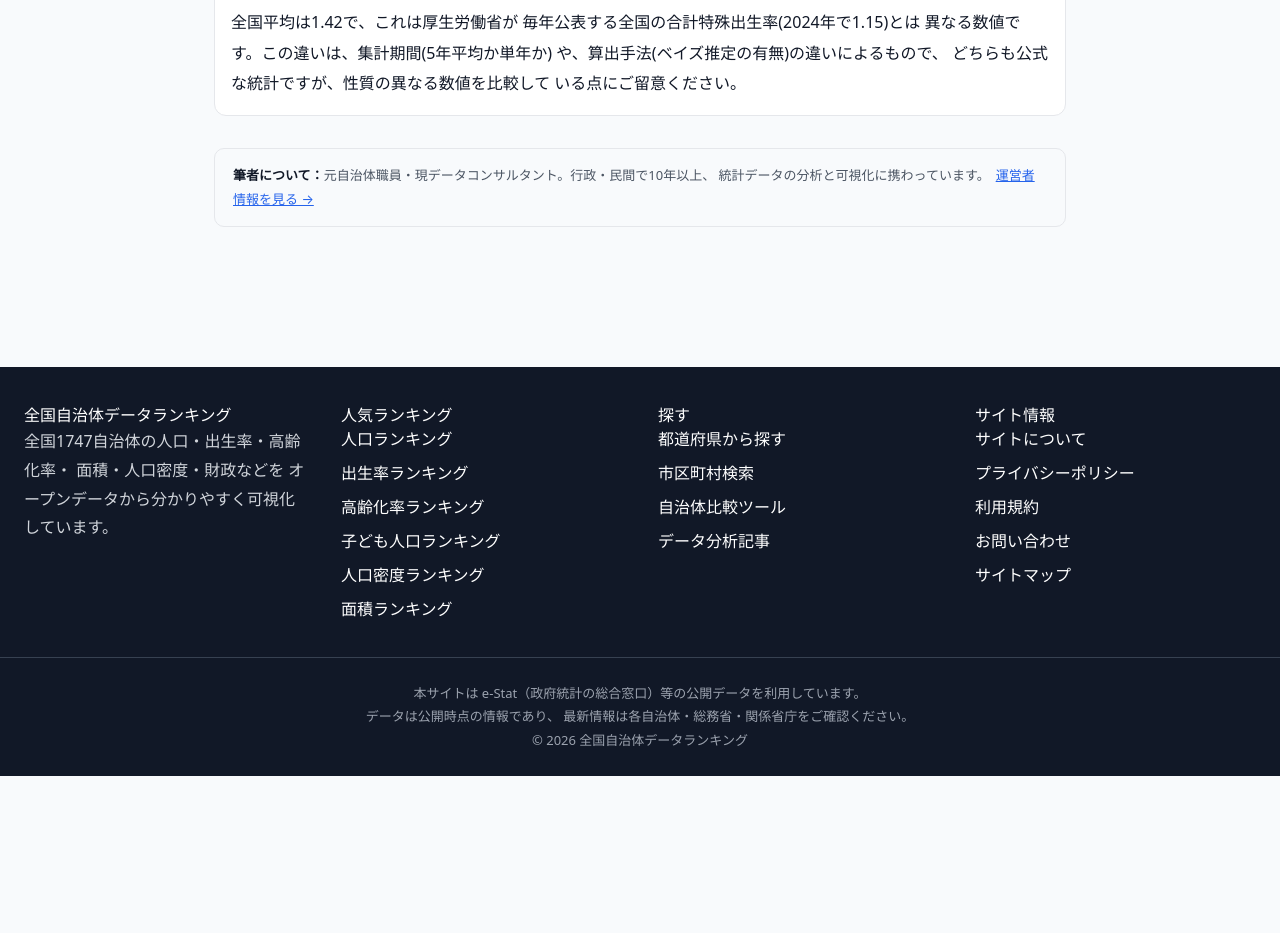
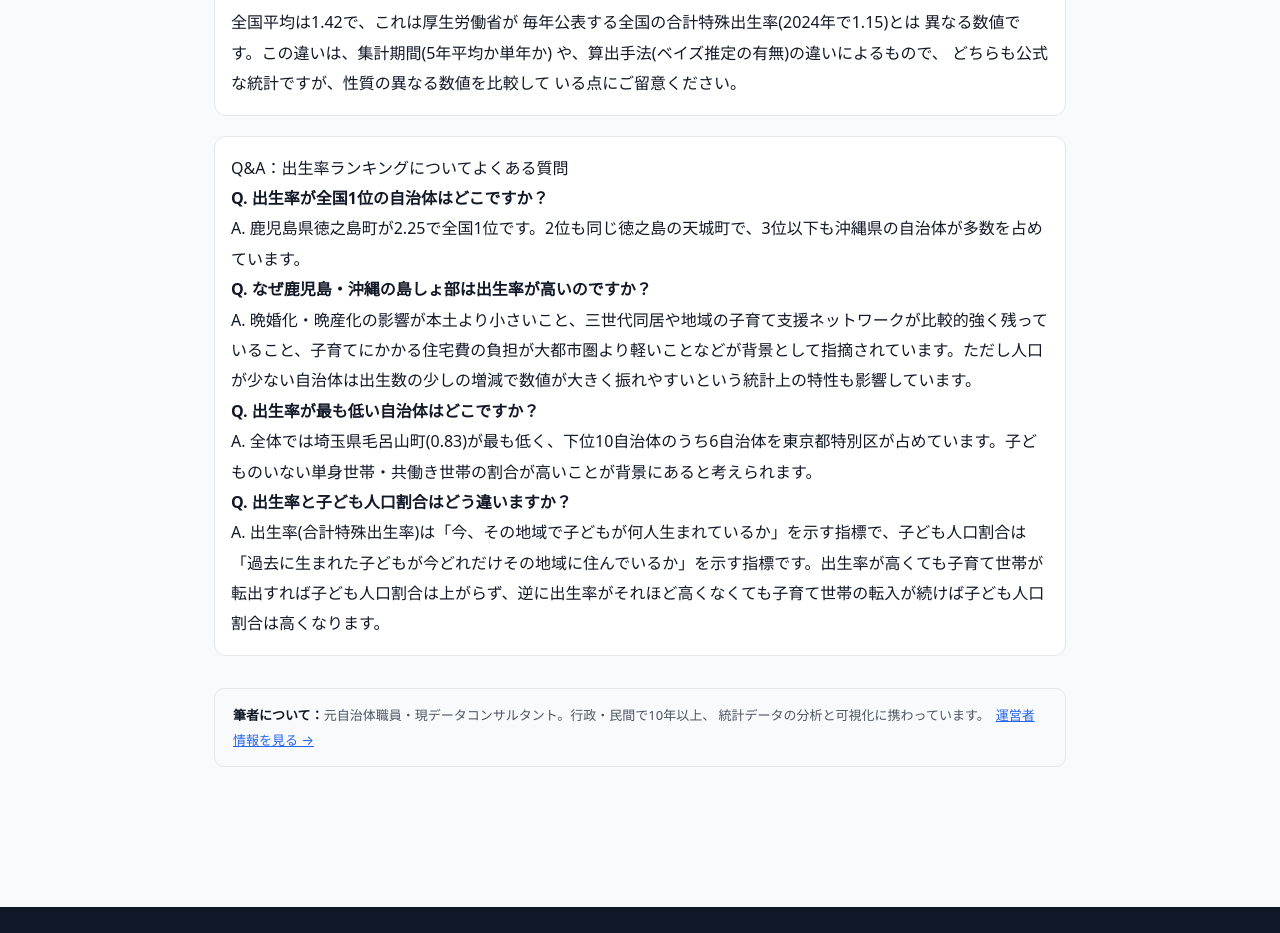
Before and after one commit to OW-beep/japan-data-site, a Next.js app: page /articles/birth-rate in a window 1280 px wide. Shown: the part 2820-3753 px from the top of the page. Before the commit the page ends 3596 px from the top, so only its background shows below. Built offline with nearby package versions, Linux system fonts and the light colour scheme; no server answers.

Commit message:
Update: 高齢者施設数・昼夜間人口比率ランキング追加ほか

```diff
--- a/app/articles/birth-rate/page.tsx
+++ b/app/articles/birth-rate/page.tsx
@@ -5,6 +5,7 @@ import ArticleTags from "@/components/ArticleTags";
 import PublishedDate from "@/components/PublishedDate";
 import PersonalNote from "@/components/PersonalNote";
 import AuthorByline from "@/components/AuthorByline";
+import JsonLd from "@/components/JsonLd";
 import { getMunicipalities } from "@/lib/municipalities";
 
 export const metadata = {
@@ -33,6 +34,29 @@ export default function Page() {
   const tokyoWardsInBottom10 = bottom10.filter((c) =>
     c.name.startsWith("東京都")
   ).length;
+
+  const faq = [
+    {
+      q: "出生率が全国1位の自治体はどこですか？",
+      a: `鹿児島県徳之島町が${top15[0].birthRate?.toFixed(
+        2
+      )}で全国1位です。2位も同じ徳之島の天城町で、3位以下も沖縄県の自治体が多数を占めています。`,
+    },
+    {
+      q: "なぜ鹿児島・沖縄の島しょ部は出生率が高いのですか？",
+      a: "晩婚化・晩産化の影響が本土より小さいこと、三世代同居や地域の子育て支援ネットワークが比較的強く残っていること、子育てにかかる住宅費の負担が大都市圏より軽いことなどが背景として指摘されています。ただし人口が少ない自治体は出生数の少しの増減で数値が大きく振れやすいという統計上の特性も影響しています。",
+    },
+    {
+      q: "出生率が最も低い自治体はどこですか？",
+      a: `全体では埼玉県毛呂山町(${bottom10[0].birthRate?.toFixed(
+        2
+      )})が最も低く、下位10自治体のうち${tokyoWardsInBottom10}自治体を東京都特別区が占めています。子どものいない単身世帯・共働き世帯の割合が高いことが背景にあると考えられます。`,
+    },
+    {
+      q: "出生率と子ども人口割合はどう違いますか？",
+      a: "出生率(合計特殊出生率)は「今、その地域で子どもが何人生まれているか」を示す指標で、子ども人口割合は「過去に生まれた子どもが今どれだけその地域に住んでいるか」を示す指標です。出生率が高くても子育て世帯が転出すれば子ども人口割合は上がらず、逆に出生率がそれほど高くなくても子育て世帯の転入が続けば子ども人口割合は高くなります。",
+    },
+  ];
 
   return (
     <div style={container}>
@@ -219,6 +243,33 @@ export default function Page() {
         </p>
       </div>
 
+      <div style={box}>
+        <h2>Q&amp;A：出生率ランキングについてよくある質問</h2>
+
+        {faq.map((item) => (
+          <p key={item.q}>
+            <strong>Q. {item.q}</strong>
+            <br />
+            A. {item.a}
+          </p>
+        ))}
+      </div>
+
+      <JsonLd
+        data={{
+          "@context": "https://schema.org",
+          "@type": "FAQPage",
+          mainEntity: faq.map((item) => ({
+            "@type": "Question",
+            name: item.q,
+            acceptedAnswer: {
+              "@type": "Answer",
+              text: item.a,
+            },
+          })),
+        }}
+      />
+
       <AuthorByline />
     </div>
   );
--- a/app/articles/doctors-analysis/page.tsx
+++ b/app/articles/doctors-analysis/page.tsx
@@ -3,6 +3,7 @@ import { getMunicipalities } from "@/lib/municipalities";
 import ArticleLayout from "@/components/ArticleLayout";
 import RankingBarChart from "@/components/RankingBarChart";
 import PersonalNote from "@/components/PersonalNote";
+import JsonLd from "@/components/JsonLd";
 
 export const metadata = {
   title: "医師数ランキング分析｜千代田区が全国1位",
@@ -40,6 +41,29 @@ export default function Page() {
   const universityCount = ranking.filter((c) =>
     universityTowns.some((k) => c.name.includes(k))
   ).length;
+
+  const faq = [
+    {
+      q: "医師数(人口10万人あたり)が全国1位の自治体はどこですか？",
+      a: `東京都千代田区が${ranking[0].per10k.toFixed(
+        1
+      )}人で全国1位です。全国平均(${average.toFixed(
+        1
+      )}人)の16倍以上にあたり、大学病院や大規模総合病院の集積が主な要因です。`,
+    },
+    {
+      q: "なぜ人口数万人規模の町が医師数ランキング上位に入るのですか？",
+      a: "医科大学の附属病院を抱える町では、大学病院1つに数百〜千人規模の医師が勤務しているため、人口あたりの医師数が跳ね上がります。福井県永平寺町、岩手県矢巾町、愛媛県東温市などが代表例で、大規模な医療機関がたまたま立地していることが要因であり、必ずしも住民あたりの医療サービスが手厚いことを意味するわけではありません。",
+    },
+    {
+      q: "医師が1人もいない自治体はありますか？",
+      a: "今回の集計では、医師数が0人として登録されている自治体が29町村ありました。人口数千人規模の小さな町村が多く、自前の診療所を持たず近隣市町村の医療機関に頼っている地域です。ただし医師数がゼロだからといって医療が全く受けられないわけではありません。",
+    },
+    {
+      q: "医師数ランキングだけで「医療が充実した自治体」と判断できますか？",
+      a: "できません。この統計は医師の勤務先で計上されるため、大学病院がある自治体に数値が集中しやすい構造になっています。実際にその地域に住む人がどれだけ医療を受けやすいかは、隣接自治体までの距離や交通事情もあわせて考慮する必要があります。",
+    },
+  ];
 
   return (
     <ArticleLayout
@@ -230,6 +254,33 @@ export default function Page() {
       </div>
 
       <div style={box}>
+        <h2>Q&amp;A：医師数ランキングについてよくある質問</h2>
+
+        {faq.map((item) => (
+          <p key={item.q}>
+            <strong>Q. {item.q}</strong>
+            <br />
+            A. {item.a}
+          </p>
+        ))}
+      </div>
+
+      <JsonLd
+        data={{
+          "@context": "https://schema.org",
+          "@type": "FAQPage",
+          mainEntity: faq.map((item) => ({
+            "@type": "Question",
+            name: item.q,
+            acceptedAnswer: {
+              "@type": "Answer",
+              text: item.a,
+            },
+          })),
+        }}
+      />
+
+      <div style={box}>
         <h2>まとめ</h2>
 
         <p>
```
